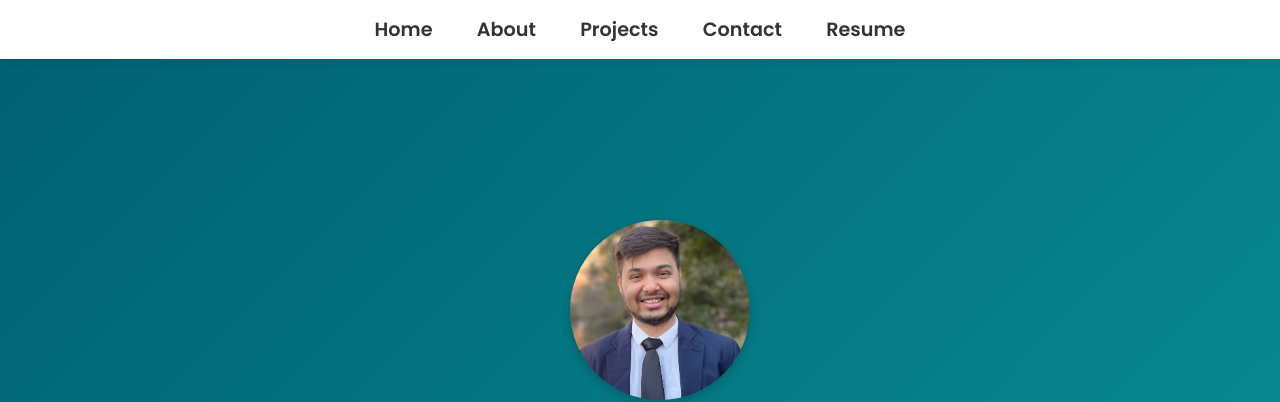
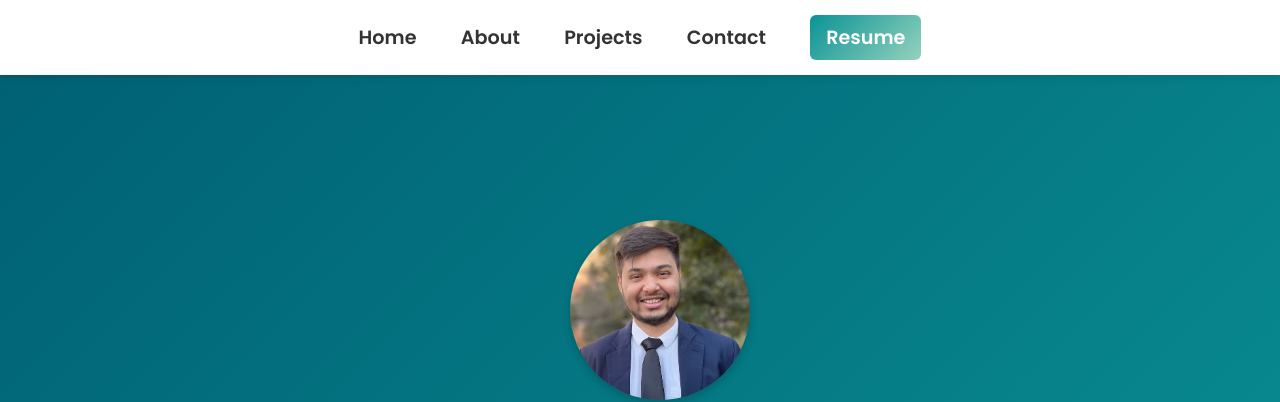
Before and after one commit to product-evangelist/shivam-portfolio, a plain HTML site: page index.html in a window 1280 px wide. Shown: the top 402 px of the page. Drawn offline with Linux system fonts and the light colour scheme.

Commit message:
Update styles.css

```diff
--- a/styles.css
+++ b/styles.css
@@ -144,6 +144,22 @@ nav a:hover {
     color: #0a9396;
 }
 
+/* Resume Button */
+.resume-btn {
+    padding: 8px 16px;
+    background: linear-gradient(135deg, #0a9396, #94d2bd);
+    color: white !important;
+    font-weight: bold;
+    border-radius: 6px;
+    transition: background 0.3s ease, transform 0.2s ease;
+    display: inline-block;
+}
+
+.resume-btn:hover {
+    background: linear-gradient(135deg, #94d2bd, #0a9396);
+    transform: scale(1.05);
+}
+
 /* Contact Section - Trendy Horizontal Layout */
 #contact {
     text-align: center;
```
